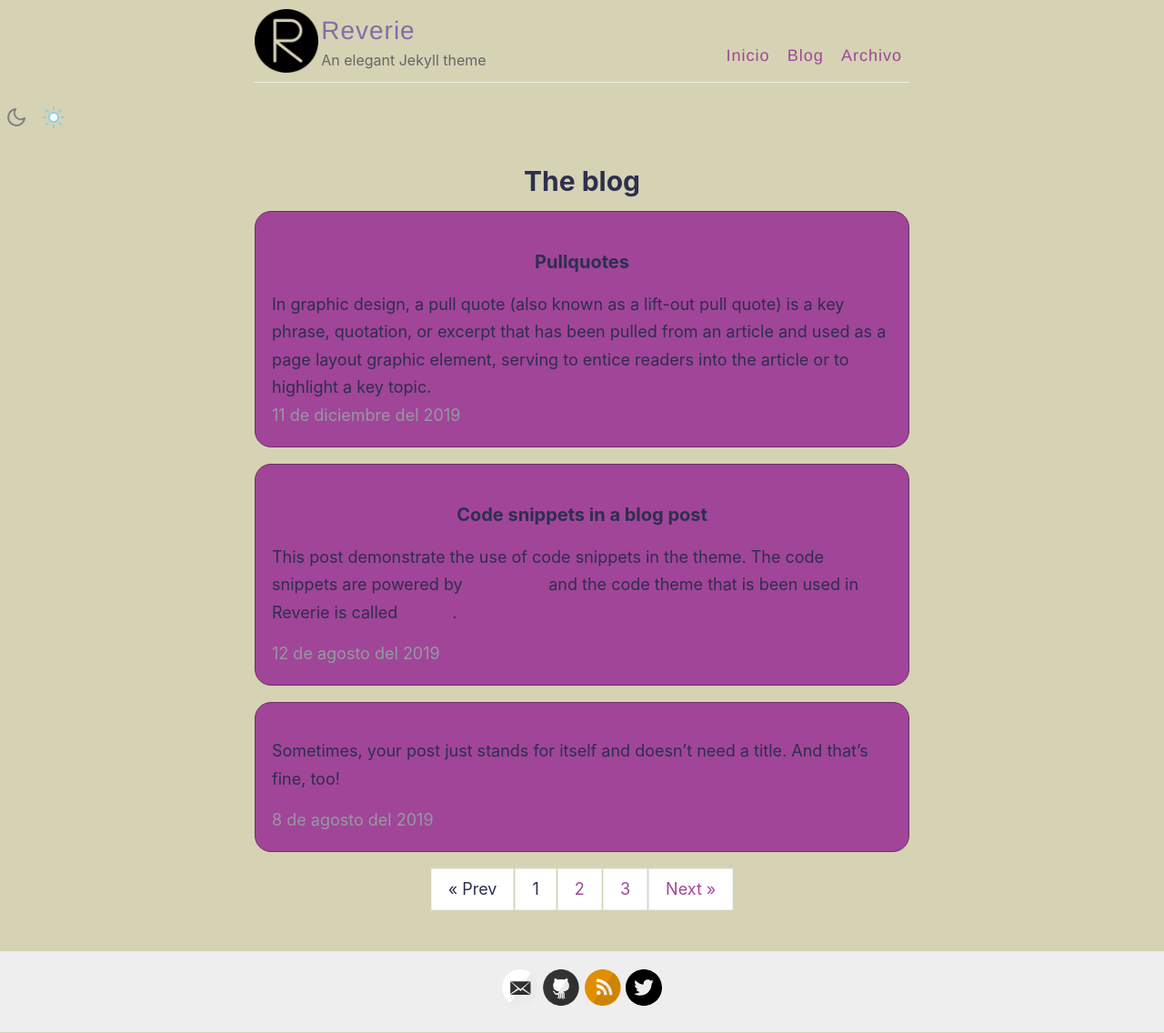
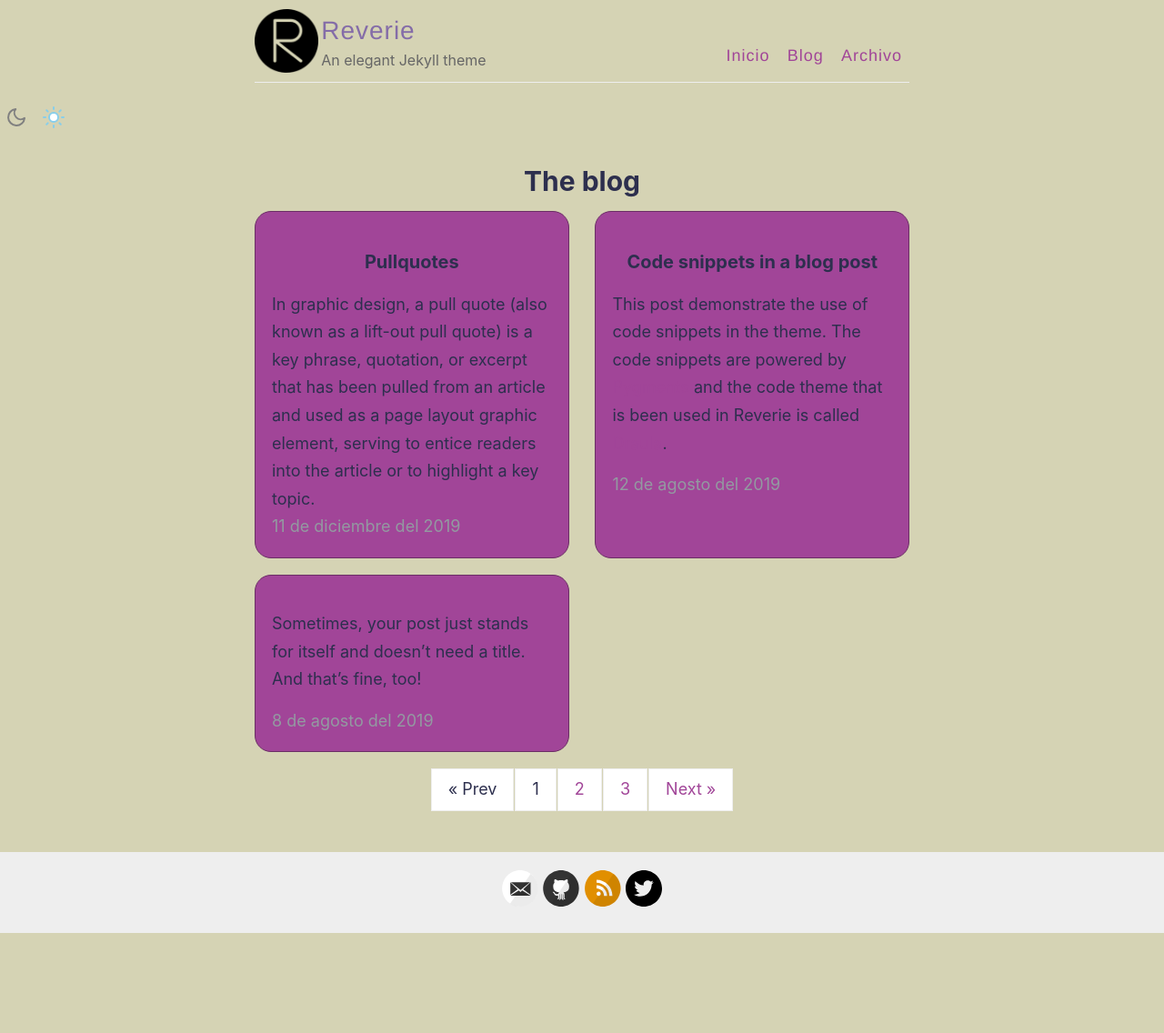
Before and after one commit to dfghjd/dfghjd.github.io, a Jekyll site: the page built from blog/index.html, in a window 1280 px wide and 1136 px high. Shown: the whole window at 91% size. Built offline with Jekyll 4.4.1, drawn with Linux system fonts in a browser that asks for light colours; the list of posts is cut into pages by our own code.

Commit message:
posts en 2 columnas

```diff
--- a/assets/style.scss
+++ b/assets/style.scss
@@ -1029,6 +1029,11 @@ Modules - reusable parts of our design
 }
 
 
+.posts{
+  display: flex;
+  flex-wrap: wrap;
+  justify-content: space-between;
+}
 .post-entry{
   position: relative;
   margin-bottom: 1em;
@@ -1036,6 +1041,8 @@ Modules - reusable parts of our design
   background: var(--c-secondary);
   border-radius: 1em;
   border: 1px solid var(--c-secondary-dark);
+
+  max-width: 48%;
 }
 
 .post-date{
```
Also changed, not shown: blog/index.html (+4 -4 lines).
